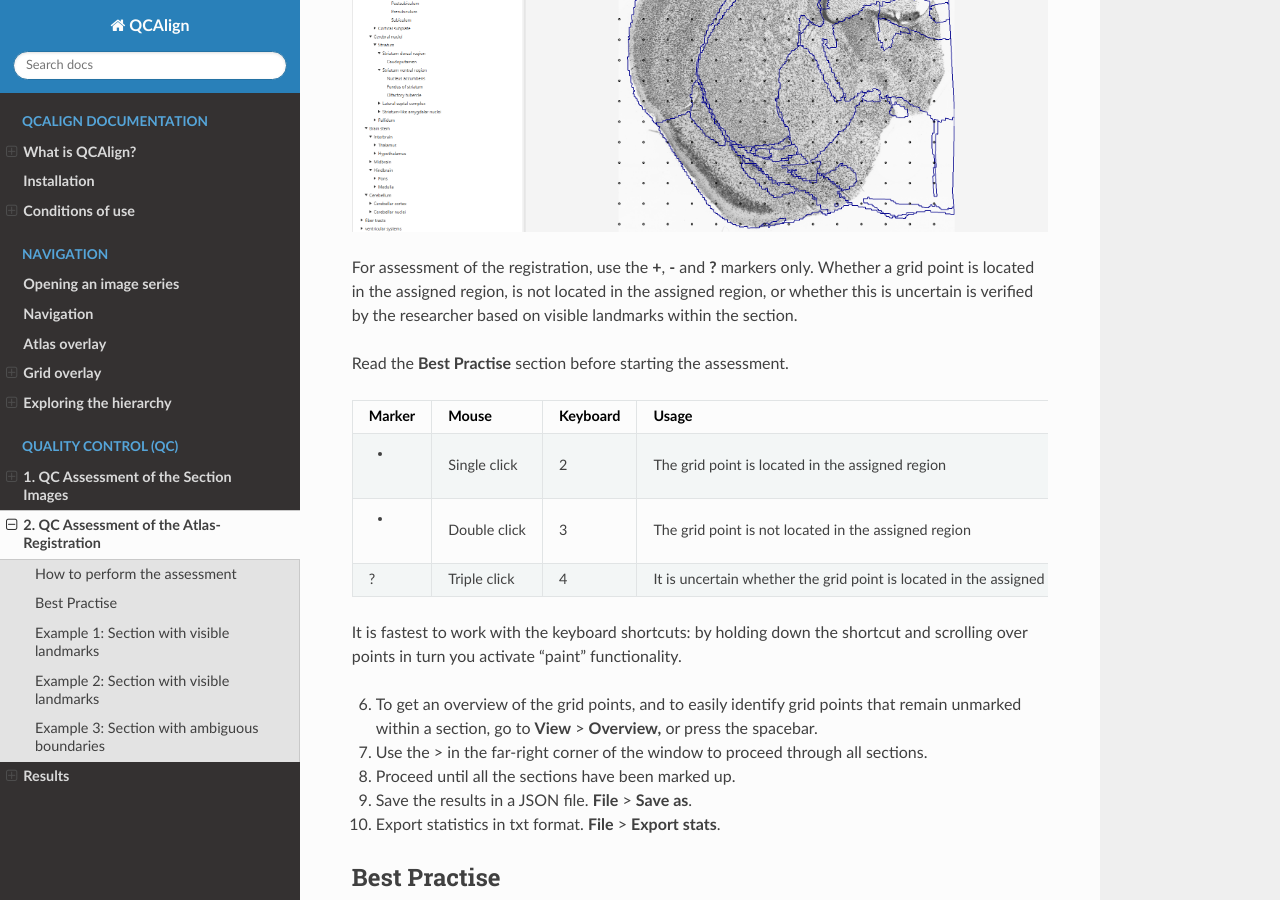
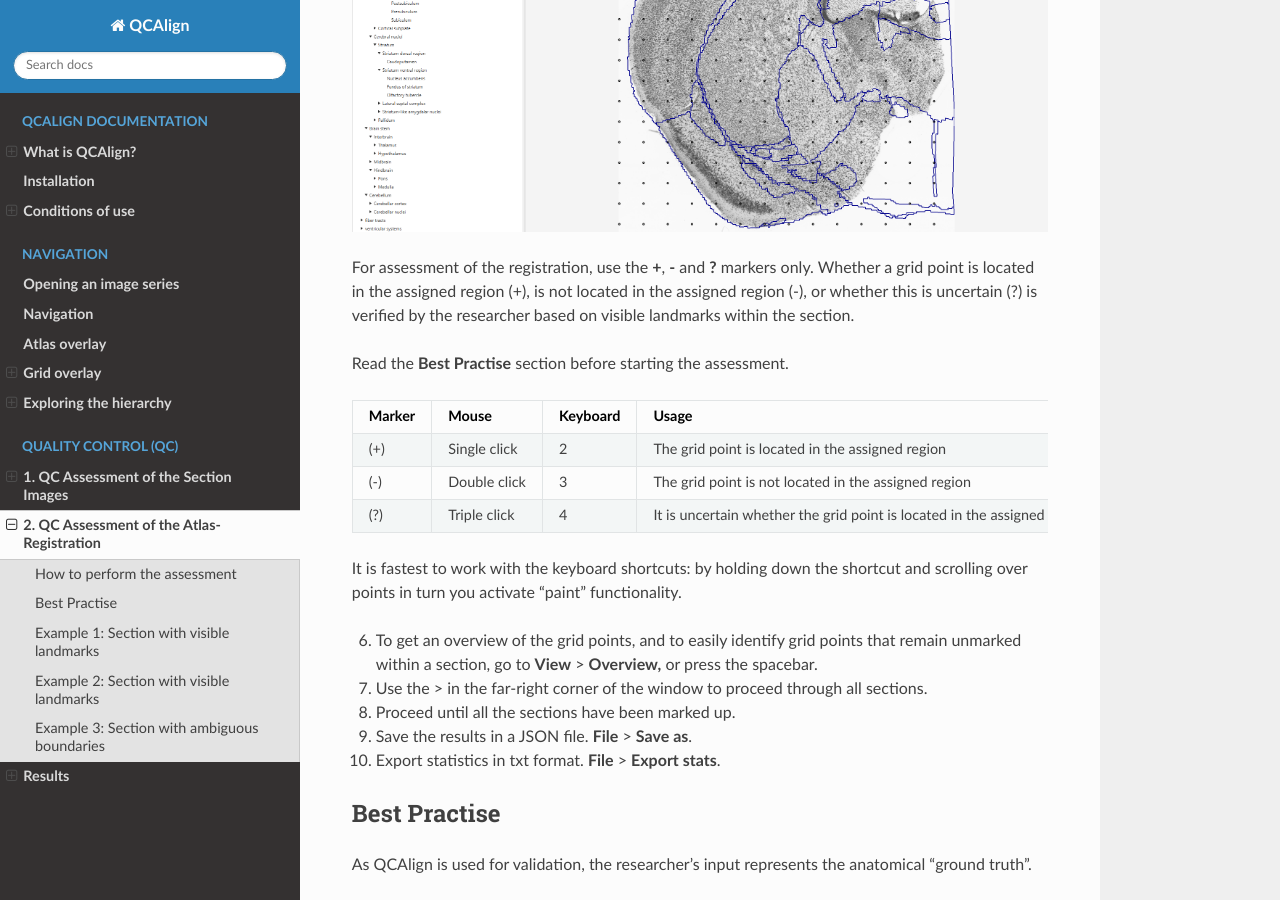
Before and after one commit to Neural-Systems-at-UIO/QCAlign, a Sphinx documentation site: the page built from docs/QCatlasmaps.rst, in a window 1280 px wide and 900 px high, scrolled down 657 px. Built offline with Sphinx 7.4.7 and the Read the Docs theme 2.0.0, drawn with Linux system fonts in a browser that asks for light colours.

Commit message:
Update QCatlasmaps.rst

```diff
--- a/docs/QCatlasmaps.rst
+++ b/docs/QCatlasmaps.rst
@@ -16,7 +16,7 @@ How to perform the assessment
 
 .. image:: vertopal_cbedec83746b4aa08b3d6abec4c06604/media/image16.PNG
 
-For assessment of the registration, use the **+**, **-** and **?** markers only. Whether a grid point is located in the assigned region, is not located in the assigned region, or whether this is uncertain is verified by the researcher based on visible landmarks within the section.
+For assessment of the registration, use the **+**, **-** and **?** markers only. Whether a grid point is located in the assigned region (+), is not located in the assigned region (-), or whether this is uncertain (?) is verified by the researcher based on visible landmarks within the section.
 
 Read the **Best Practise** section before starting the assessment.
 
@@ -24,16 +24,16 @@ Read the **Best Practise** section before starting the assessment.
 | **Marker** | **Mouse**    | **Keyboard**      | **Usage**         |
 |            |              |                   |                   |
 +============+==============+===================+===================+
-|  +         | Single click | 2                 | The grid point    |
+| (+)        | Single click | 2                 | The grid point    |
 |            |              |                   | is located in the |
 |            |              |                   | assigned region   |
 +------------+--------------+-------------------+-------------------+
-|  -         | Double click | 3                 | The grid point    |
+| (-)        | Double click | 3                 | The grid point    |
 |            |              |                   | is not located    |
 |            |              |                   | in the assigned   |
 |            |              |                   | region            |
 +------------+--------------+-------------------+-------------------+
-|  ?         | Triple click | 4                 | It is uncertain   |
+| (?)        | Triple click | 4                 | It is uncertain   |
 |            |              |                   | whether the grid  |
 |            |              |                   | point is located  |
 |            |              |                   | in the assigned   |
```
